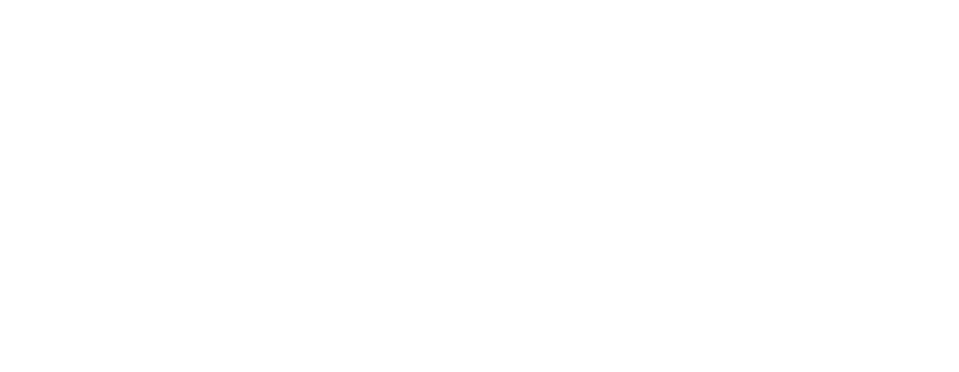
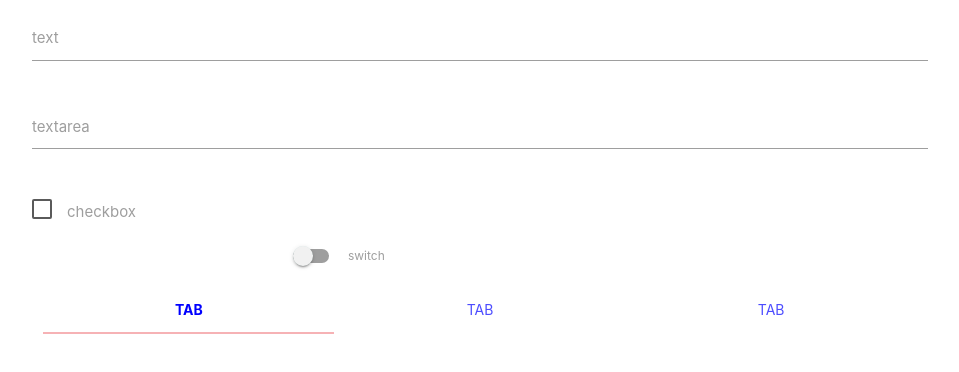
Before and after one commit to nus3/nus3-playground, a Nuxt app: page /test in a window 1280 px wide. Before the commit this address had no page. Shown: the top 372 px of the page, without its empty margins (160-1119 px from the left). Built offline with nearby package versions, Linux system fonts and the light colour scheme.

Commit message:
temp: add  materializeCSS.

```diff
--- a/nuxt.config.js
+++ b/nuxt.config.js
@@ -10,8 +10,13 @@ module.exports = {
       { hid: 'description', name: 'description', content: 'Nuxt.js project' }
     ],
     link: [
-      { rel: 'icon', type: 'image/x-icon', href: '/favicon.ico' }
-    ]
+      { rel: 'icon', type: 'image/x-icon', href: '/favicon.ico' },
+      { rel: 'stylesheet', href: 'https://cdnjs.cloudflare.com/ajax/libs/materialize/1.0.0/css/materialize.min.css' },
+    ],
+    script: [
+      { src: 'https://cdnjs.cloudflare.com/ajax/libs/jquery/3.1.1/jquery.min.js' },
+      { src: 'https://cdnjs.cloudflare.com/ajax/libs/materialize/1.0.0/js/materialize.min.js' },
+    ],
   },
   /*
   ** Customize the progress bar color
--- a/pages/index.vue
+++ b/pages/index.vue
@@ -4,6 +4,9 @@
         <ul>
             <li>
                 <nuxt-link :to="'/css-animation'">cssアニメーション</nuxt-link>
+            </li>
+            <li>
+                <nuxt-link :to="'test'">テスト</nuxt-link>
             </li>
         </ul>
     </section>
--- /dev/null
+++ b/pages/test.vue
@@ -0,0 +1,149 @@
+
+<template>
+    <section class="container">
+        <form>
+            <div class="row">
+                <div class="input-field">
+                    <input
+                        type="text"
+                        id="text"
+                        class="validate"
+                    >
+                    <label for="text">text</label>
+                </div>
+            </div>
+
+            <div class="row">
+                <div class="input-field">
+                    <textarea
+                        id="textarea"
+                        class="materialize-textarea"
+                    >
+                    </textarea>
+                    <label for="textarea">textarea</label>
+                </div>
+            </div>
+
+            <div class="row">
+                <label>
+                    <input type="checkbox" id="checkbox" class="filled-in">
+                    <span>
+                        checkbox
+                    </span>
+                </label>
+            </div>
+
+            <div class="row">
+                <div class="switch col s6 offset-s1 center-align">
+                    <label>
+                        <input
+                            type="checkbox"
+                            name="switch"
+                        >
+                        <span class="lever"></span>
+                        switch
+                    </label>
+                </div>
+            </div>
+
+            <div class="row">
+                <div class="col s12">
+                    <ul class="tabs">
+                        <li class="tab col s4"><a
+                            href="javascript:void(0)"
+                            class="active"
+                        >tab</a></li>
+                        <li class="tab col s4"><a
+                            href="javascript:void(0)"
+                        >tab</a></li>
+                        <li class="tab col s4"><a
+                            href="javascript:void(0)"
+                        >tab</a></li>
+                    </ul>
+                </div>
+            </div>
+        </form>
+    </section>
+</template>
+
+<script>
+export default {
+
+    mounted () {
+        const tabElems = document.querySelectorAll('.tabs')
+        const tabOptions = []
+        const tabInstances = M.Tabs.init(tabElems, tabOptions)
+    }
+}
+
+</script>
+
+<style lang="scss" scoped>
+
+.input-field {
+    input {
+        &:focus + label {
+            color: blue !important;
+        }
+
+        &:focus {
+            border-bottom: 1px solid blue !important;
+            box-shadow: 0 1px 0 0 blue !important;
+        }
+    }
+
+    input.valid:not(.browser-default) {
+        border-bottom: 1px solid blue !important;
+        box-shadow: 0 1px 0 0 blue !important;
+    }
+
+    textarea {
+        &:focus + label {
+            color: blue !important;
+        }
+
+        &:focus {
+            border-bottom: 1px solid blue !important;
+            box-shadow: 0 1px 0 0 blue !important;
+        }
+    }
+
+    textarea.valid:not(.browser-default) {
+        border-bottom: 1px solid blue !important;
+        box-shadow: 0 1px 0 0 blue !important;
+    }
+}
+
+input[type=checkbox].filled-in:checked+span:not(.lever):after {
+    border: 2px solid blue;
+    background-color: blue;
+}
+
+.switch {
+    label input[type=checkbox]:checked + .lever {
+        background-color: #77BEF5;
+    }
+    input[type=checkbox]:checked + .lever:after {
+        background-color: blue !important;
+    }
+    input[type=checkbox]:checked:not(:disabled) ~ .lever:active::before, input[type=checkbox]:checked:not(:disabled).tabbed:focus ~ .lever::before {
+        background-color: rgba($color: blue, $alpha: 0.1)
+    }
+}
+
+.tabs .tab a {
+    color: rgba($color: blue, $alpha: 0.7)
+}
+.tabs .tab a:hover, .tabs .tab a.active {
+    color: blue;
+    font-weight: bold;
+    transition: font-weight 0.2s;
+}
+.tabs .tab a:focus, .tabs .tab a:focus.active {
+    background-color: rgba($color: blue, $alpha: 0.2)
+}
+.tabs .indicator {
+    background-color: rgba($color: blue, $alpha: 0.7)
+}
+
+</style>
```
